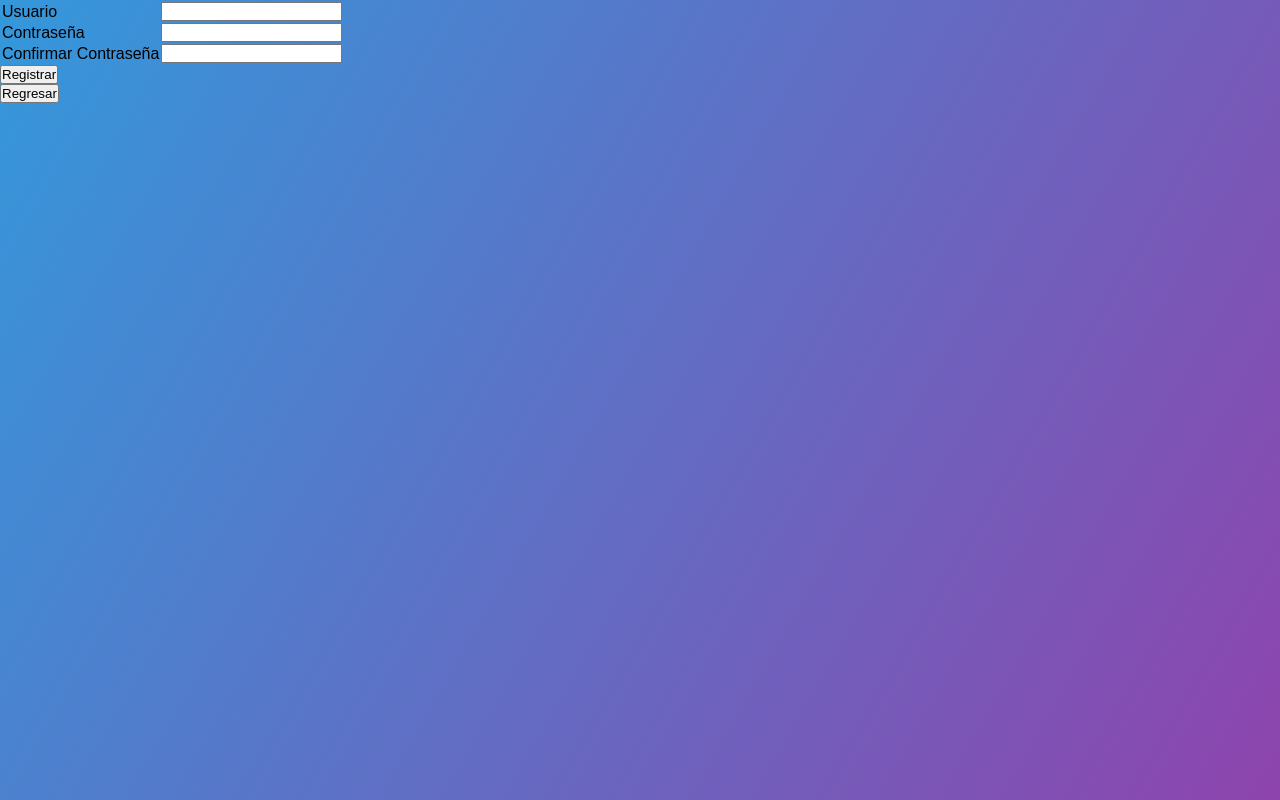
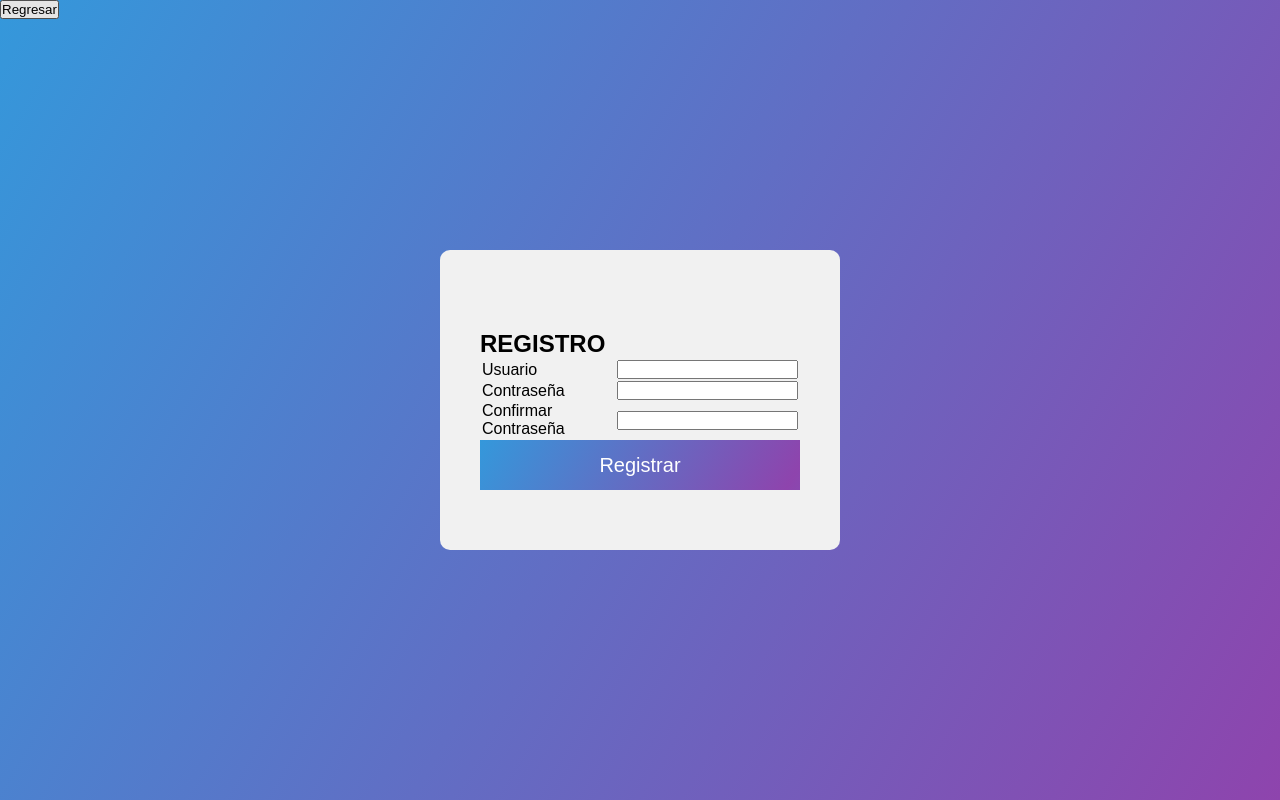
Before and after one commit to UNMSM-Algoritmica-I-2019-II/Proyecto-Final-PHP, a PHP site: page /NuevoRegistro.php in a window 1280 px wide. Run offline with PHP 8.4, Linux system fonts and the light colour scheme.

Commit message:
agregado

```diff
--- a/NuevoRegistro.php
+++ b/NuevoRegistro.php
@@ -32,12 +32,13 @@ if (isset($_POST['username']) and isset($_POST['password']) and isset($_POST['cp
 <html>
     <head>
         <meta charset="UTF-8">
-        <link rel="stylesheet" href="style.css">
+        <link rel="stylesheet" href="NuevoRegistro.css">
         <title>Registro</title>
     </head>
     <body>
-        <form action="" method="post">
+        <form action="" method="post" class="regform">
             <table>
+                <h2>REGISTRO</h2>
                 <tr>
                     <td>Usuario</td>
                     <td><input type="text" name="username" required/></td>
@@ -51,7 +52,7 @@ if (isset($_POST['username']) and isset($_POST['password']) and isset($_POST['cp
                     <td><input type="text" name="cpassword" required/></td>
                 </tr>
             </table>
-            <input type="Submit" value="Registrar"/>
+            <input type="Submit" class="regbtn" value="Registrar"/>
         </form>
         <form action="Login.php" method="post">
             <input type="Submit" value="Regresar"/>
--- a/style.css
+++ b/style.css
@@ -2,7 +2,7 @@
   margin: 0;
   padding: 0;
   text-decoration: none;
-  font-family: 'Montserrat', sans-serif;;
+  font-family: 'Montserrat', sans-serif;
   box-sizing: border-box;
 }
 
```
